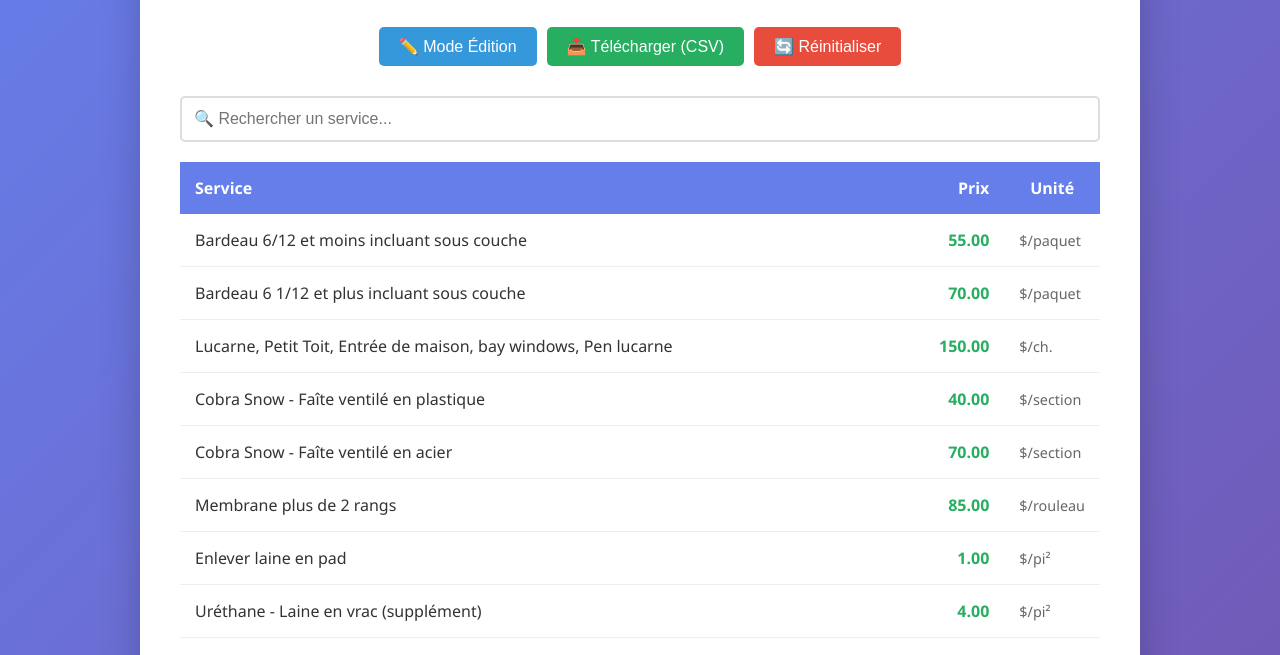
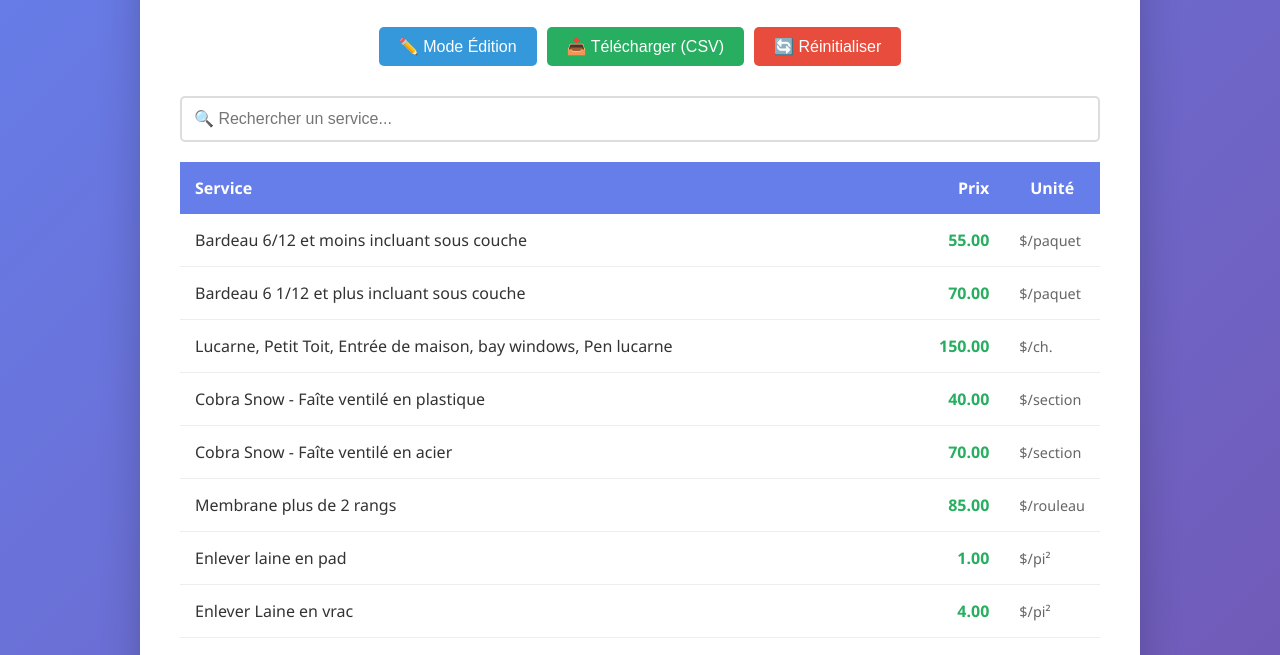
Before and after one commit to Renikever/Liste-de-prix, a plain HTML site: page index.html in a window 1280 px wide. Shown: the part 135-790 px from the top of the page. Drawn offline with Linux system fonts and the light colour scheme.

```diff
--- a/index.html
+++ b/index.html
@@ -239,7 +239,7 @@
             { id: 5, name: "Cobra Snow - Faîte ventilé en acier", price: 70.00, unit: "$/section" },
             { id: 6, name: "Membrane plus de 2 rangs", price: 85.00, unit: "$/rouleau" },
             { id: 7, name: "Enlever laine en pad", price: 1.00, unit: "$/pi²" },
-            { id: 8, name: "Uréthane - Laine en vrac (supplément)", price: 4.00, unit: "$/pi²" },
+            { id: 8, name: "Enlever Laine en vrac", price: 4.00, unit: "$/pi²" },
             { id: 9, name: "Arrachage de bois et contreplaqué", price: 1.20, unit: "$/pi²" },
             { id: 10, name: "Installation de contreplaqué ½\"", price: 40.00, unit: "$/feuille" },
             { id: 11, name: "Installation de contreplaqué 5/8\"", price: 45.00, unit: "$/feuille" },
```
